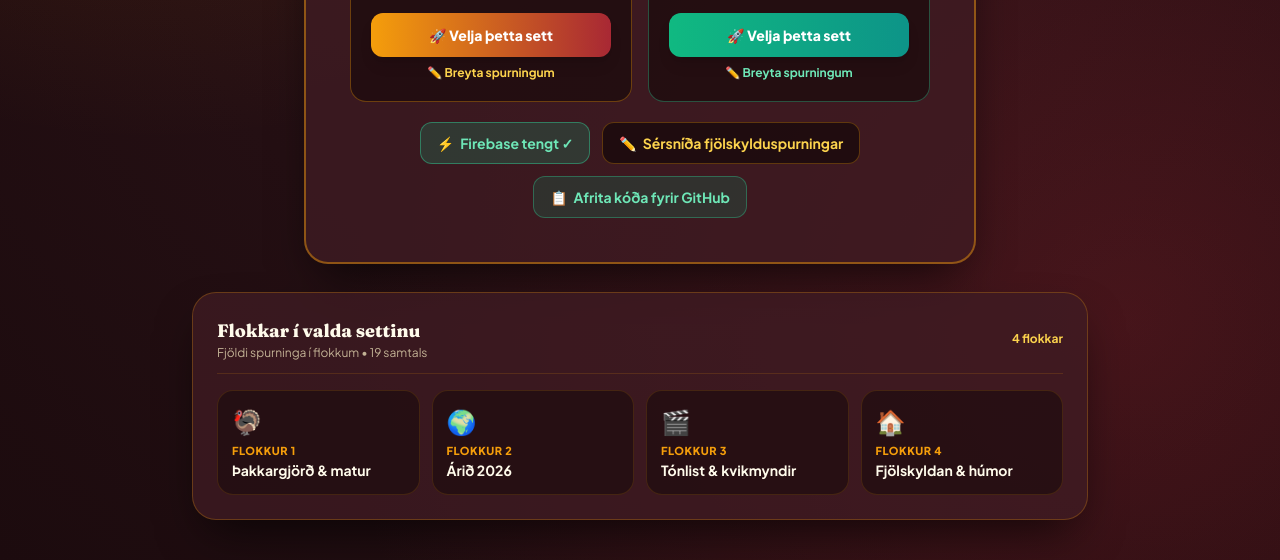
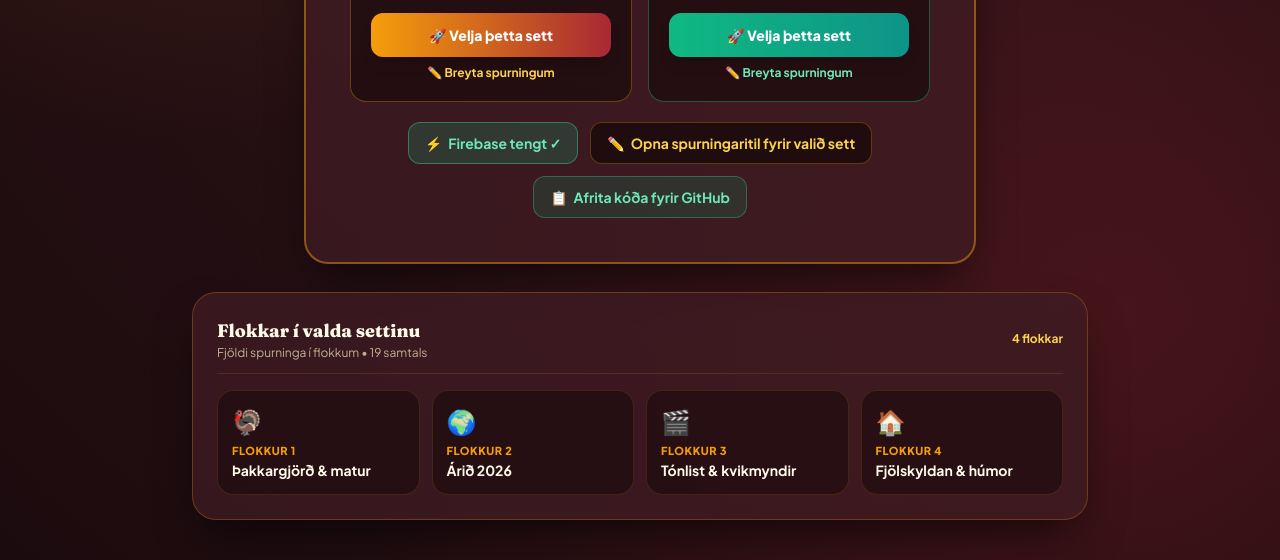
Before and after one commit to Claustrophobic23/thakkargjord, a plain HTML site: page index.html in a window 1280 px wide. Shown: the part 780-1340 px from the top of the page. Drawn offline with nearby package versions, Linux system fonts and the light colour scheme.

Commit message:
Clarify question editor button for multiple sets

```diff
--- a/index.html
+++ b/index.html
@@ -1780,7 +1780,7 @@
                 class="inline-flex items-center gap-1.5 px-4 py-2.5 rounded-xl bg-plum-950/85 hover:bg-plum-800 border border-amberwarm-400/30 text-amberwarm-300 text-xs sm:text-sm font-bold transition"
               >
                 <span>✏️</span>
-                <span>Sérsníða fjölskylduspurningar</span>
+                <span>Opna spurningaritil fyrir valið sett</span>
               </button>
               <button
                 onclick="copyFullHtmlForGitHub()"
```
